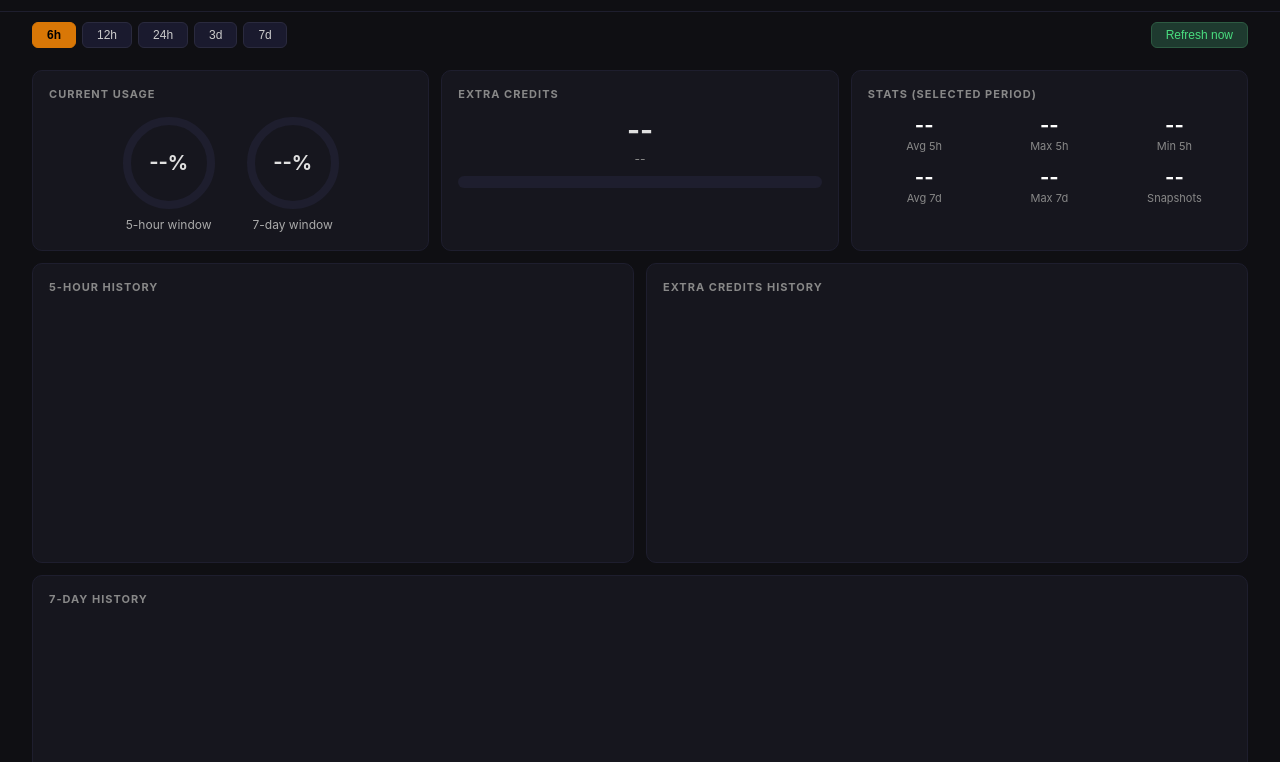
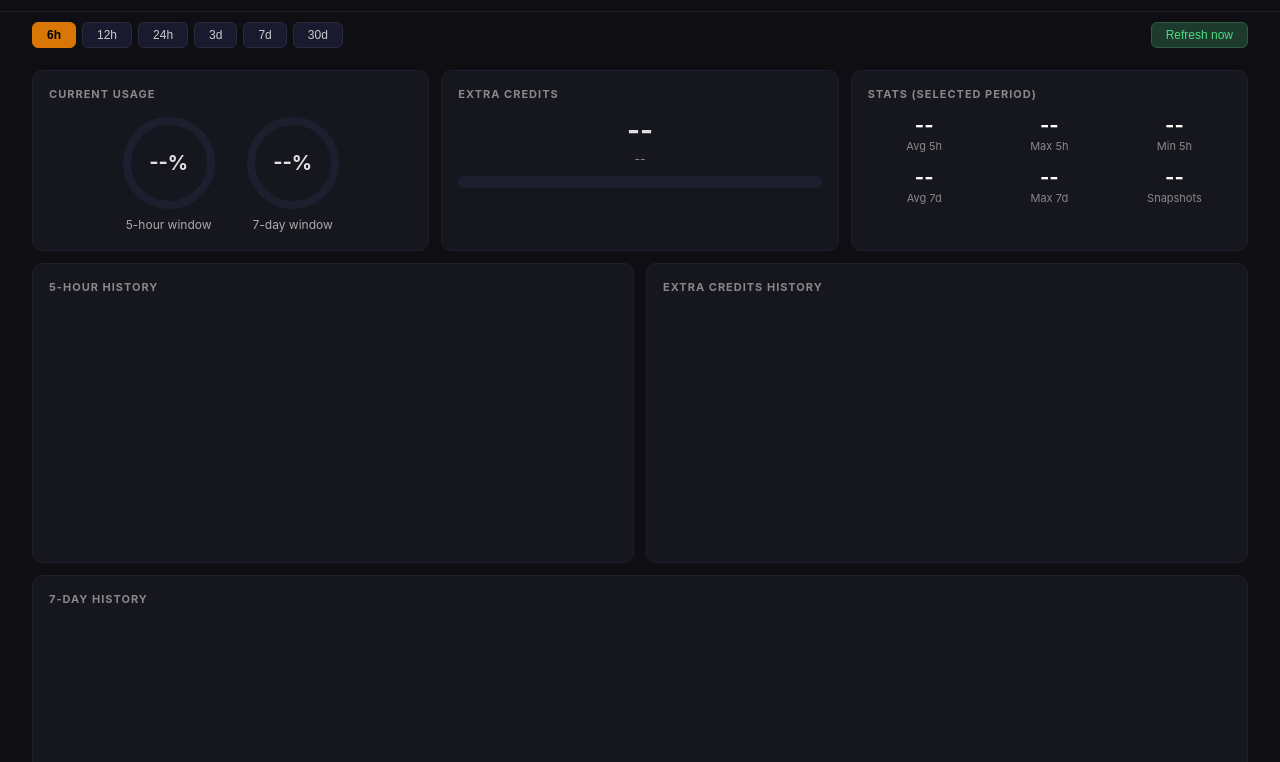
Before and after one commit to gnarco/claudemonit, a website: page public/index.html in a window 1280 px wide. Shown: the part 38-800 px from the top of the page. Drawn offline with nearby package versions, Linux system fonts and the light colour scheme.

Commit message:
Add 30d filter button
Co-Authored-By: Claude Opus 4.6 (1M context) <noreply@anthropic.com>

```diff
--- a/public/index.html
+++ b/public/index.html
@@ -156,6 +156,7 @@
     <button data-hours="24">24h</button>
     <button data-hours="72">3d</button>
     <button data-hours="168">7d</button>
+    <button data-hours="720">30d</button>
     <button class="refresh-btn" id="refreshBtn">Refresh now</button>
   </div>
 
```
